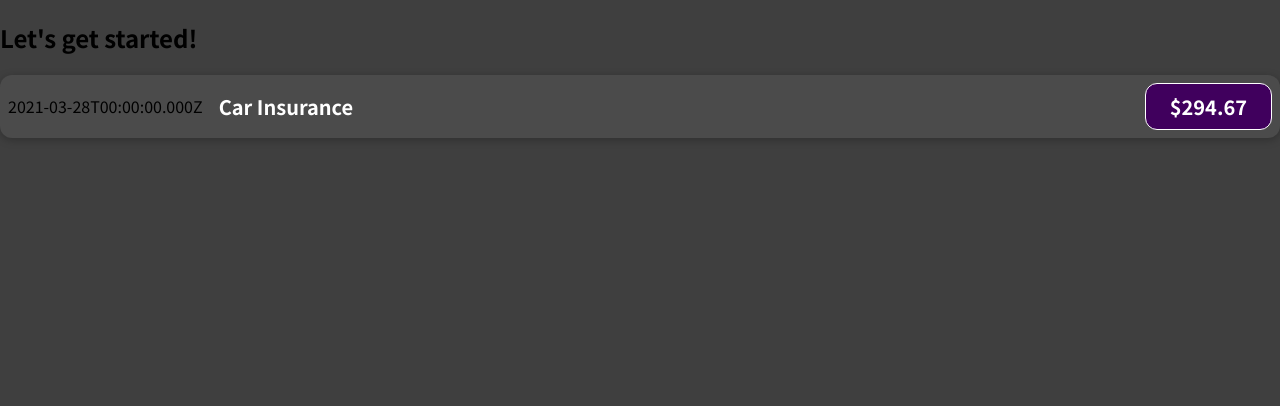
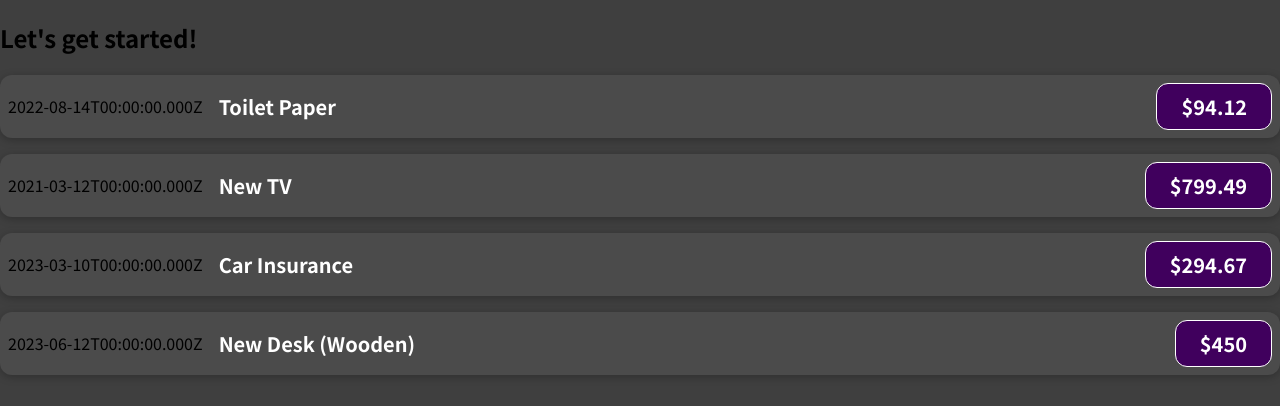
Before and after one commit to ipekgulsencelik/expense-tracker, a JavaScript app: page / in a window 1280 px wide. Shown: the top 406 px of the page. Built offline with nearby package versions, Linux system fonts and the light colour scheme; the HTML template or start-up script is replaced by a standard one.

Commit message:
passing data via props

```diff
--- a/src/App.js
+++ b/src/App.js
@@ -1,10 +1,50 @@
-import ExpenseItem from './components/ExpenseItem';
+import ExpenseItem from "./components/ExpenseItem";
 
 function App() {
+  const expenses = [
+    {
+      id: "e1",
+      title: "Toilet Paper",
+      amount: 94.12,
+      date: new Date(2022, 7, 14),
+    },
+    { id: "e2", title: "New TV", amount: 799.49, date: new Date(2021, 2, 12) },
+    {
+      id: "e3",
+      title: "Car Insurance",
+      amount: 294.67,
+      date: new Date(2023, 2, 10),
+    },
+    {
+      id: "e4",
+      title: "New Desk (Wooden)",
+      amount: 450,
+      date: new Date(2023, 5, 12),
+    },
+  ];
   return (
     <div>
       <h2>Let's get started!</h2>
-      <ExpenseItem></ExpenseItem>
+      <ExpenseItem
+        title={expenses[0].title}
+        amount={expenses[0].amount}
+        date={expenses[0].date}
+      ></ExpenseItem>
+      <ExpenseItem
+        title={expenses[1].title}
+        amount={expenses[1].amount}
+        date={expenses[1].date}
+      ></ExpenseItem>
+      <ExpenseItem
+        title={expenses[2].title}
+        amount={expenses[2].amount}
+        date={expenses[2].date}
+      ></ExpenseItem>
+      <ExpenseItem
+        title={expenses[3].title}
+        amount={expenses[3].amount}
+        date={expenses[3].date}
+      ></ExpenseItem>
     </div>
   );
 }
--- a/src/components/ExpenseItem.js
+++ b/src/components/ExpenseItem.js
@@ -1,16 +1,12 @@
-import './ExpenseItem.scss';
+import "./ExpenseItem.scss";
 
-function ExpenseItem() {
-  const expenseDate = new Date(2021, 2, 28);
-  const expenseTitle = 'Car Insurance';
-  const expenseAmount = 294.67;
-
+function ExpenseItem(props) {
   return (
-    <div className='expense-item'>
-      <div>{expenseDate.toISOString()}</div>
-      <div className='expense-item__description'>
-        <h2>{expenseTitle}</h2>
-        <div className='expense-item__price'>${expenseAmount}</div>
+    <div className="expense-item">
+      <div>{props.date.toISOString()}</div>
+      <div className="expense-item__description">
+        <h2>{props.title}</h2>
+        <div className="expense-item__price">${props.amount}</div>
       </div>
     </div>
   );
```
